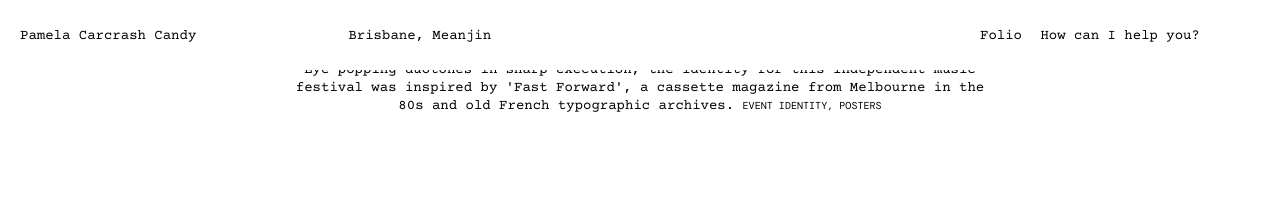
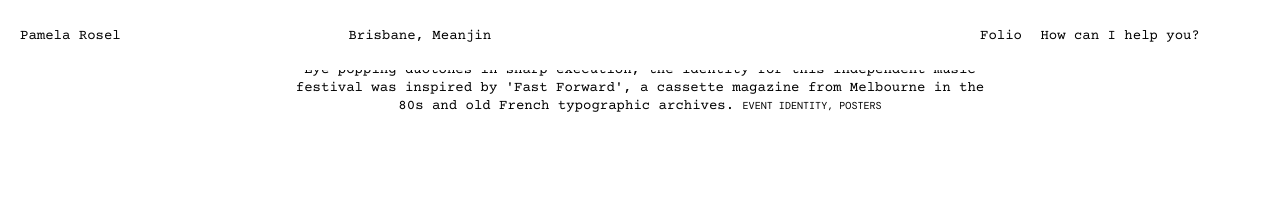
Before and after one commit to queenagrot/qg, a Jekyll site: the page built from _posts/2021-01-11-soundsummit.md, in a window 1280 px wide. Shown: the top 220 px of the page. Built offline with Jekyll 4.4.1, drawn with Linux system fonts in a browser that asks for light colours; some web fonts are replaced.

Commit message:
phone headings
made display block

```diff
--- a/_includes/header.html
+++ b/_includes/header.html
@@ -20,7 +20,7 @@
 <body class="{{ page.class }}">
   <header class="nav-down">
     <ul class='intro'>
-      <li><h1>Pamela Carcrash Candy</h1></li>
+      <li><h1>{{ site.title }}</h1></li>
       <li><h1><span></span></h1></li>
     </ul>
     <nav>
--- a/_sass/main.scss
+++ b/_sass/main.scss
@@ -96,6 +96,7 @@
   content: '';
   animation: profile 9s infinite;
   position: relative;
+  display: block;
 }
 
 @keyframes profile {
@@ -237,7 +238,7 @@
 }
 
 #div1 {
-  // visibility: hidden;
+  visibility: hidden;
   position: relative;
   width: 100%;
   height: 450px;
```
Also changed, not shown: 17 other files.
